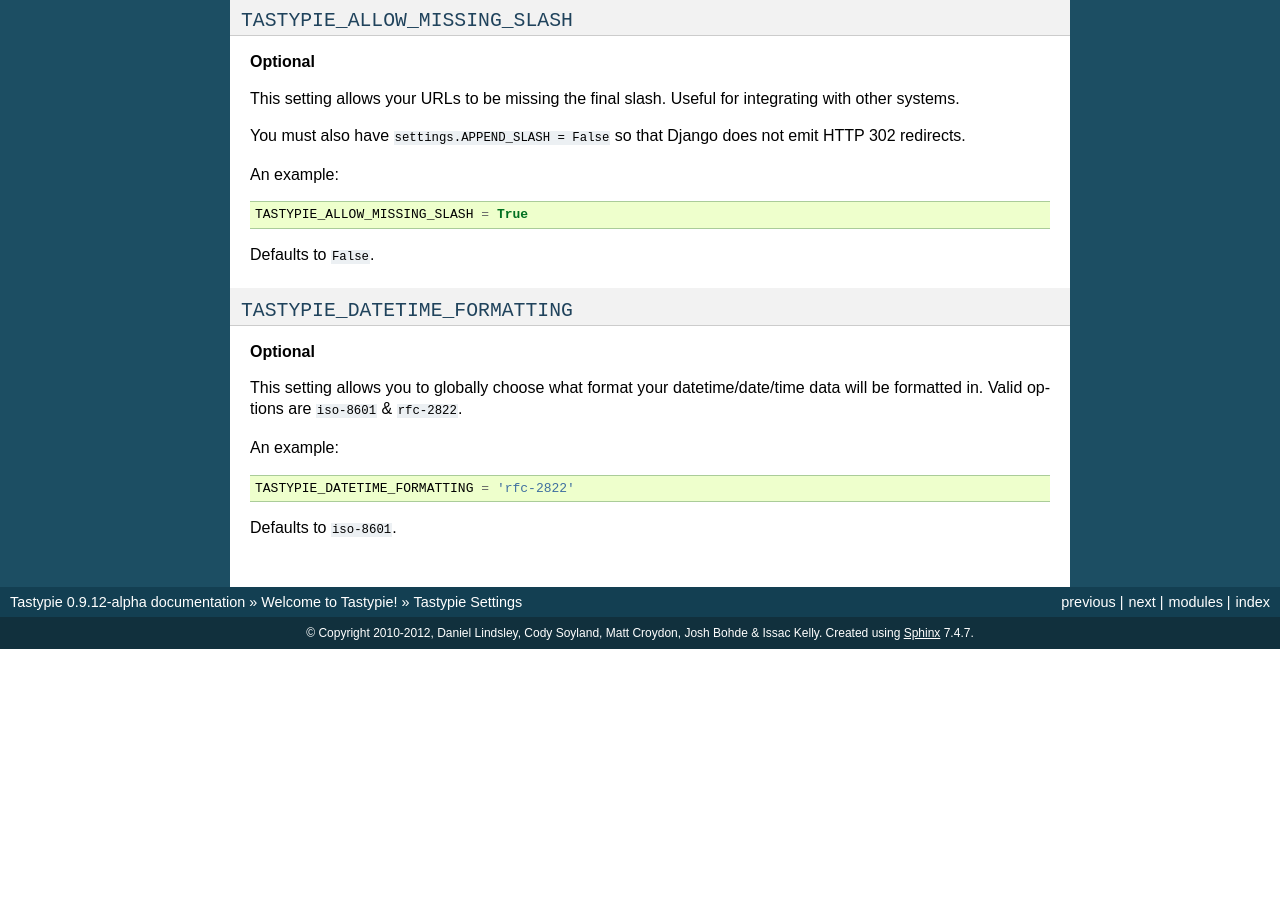
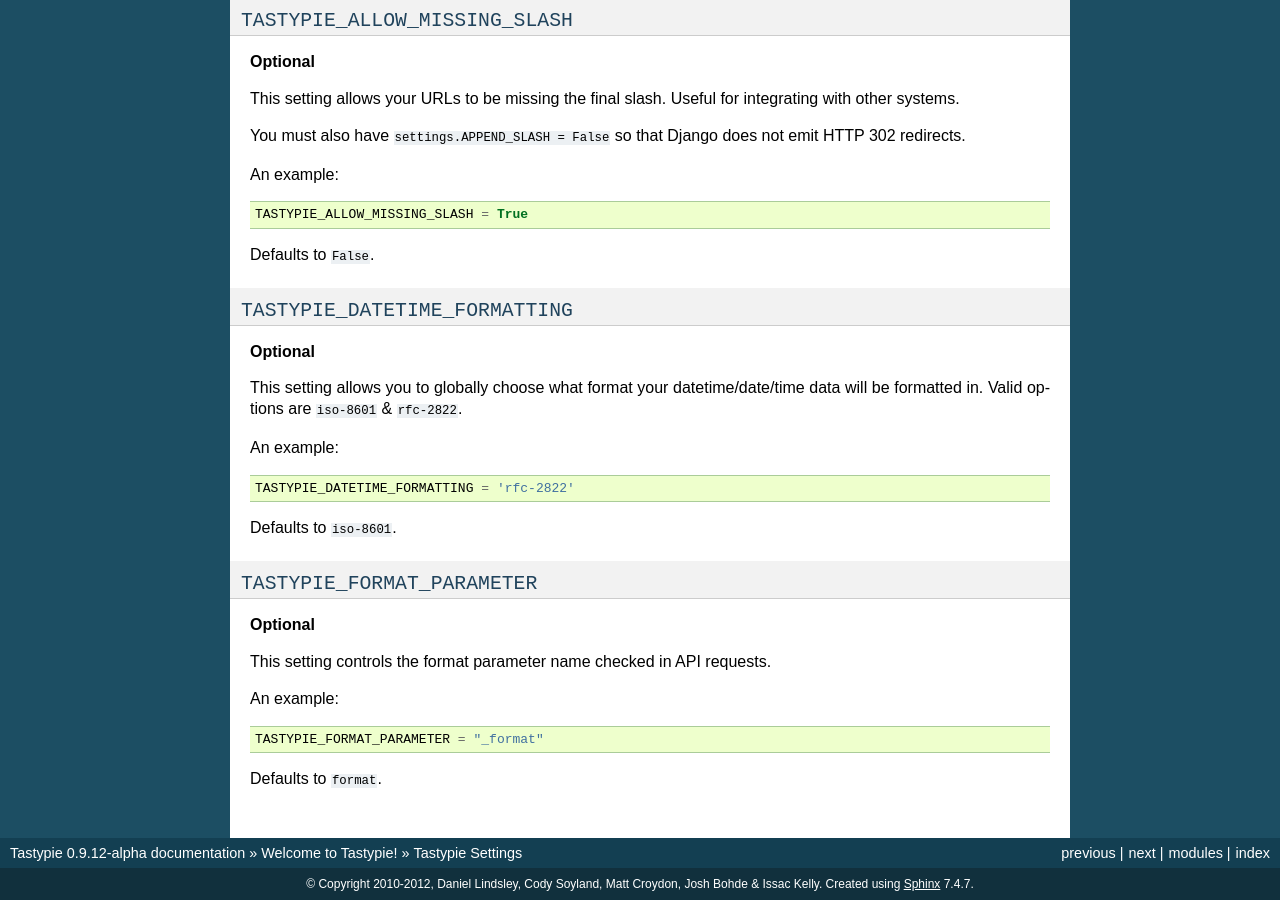
Before and after one commit to django-tastypie/django-tastypie, a Sphinx documentation site: the page built from docs/settings.rst, in a window 1280 px wide and 900 px high, scrolled down 1171 px. Built offline with Sphinx 7.4.7, drawn with Linux system fonts in a browser that asks for light colours; before the commit the page ends 1820 px from its top, so only the background shows below that; some of the changed text lies outside the part shown.

Commit message:
Change default "format" to be a django setting.

```diff
--- a/docs/settings.rst
+++ b/docs/settings.rst
@@ -98,3 +98,17 @@
     TASTYPIE_DATETIME_FORMATTING = 'rfc-2822'
 
 Defaults to ``iso-8601``.
+
+
+``TASTYPIE_FORMAT_PARAMETER``
+=============================
+
+**Optional**
+
+This setting controls the format parameter name checked in API requests.
+
+An example::
+
+    TASTYPIE_FORMAT_PARAMETER = "_format"
+
+Defaults to ``format``.
```
Also changed, not shown: 1 other file.
